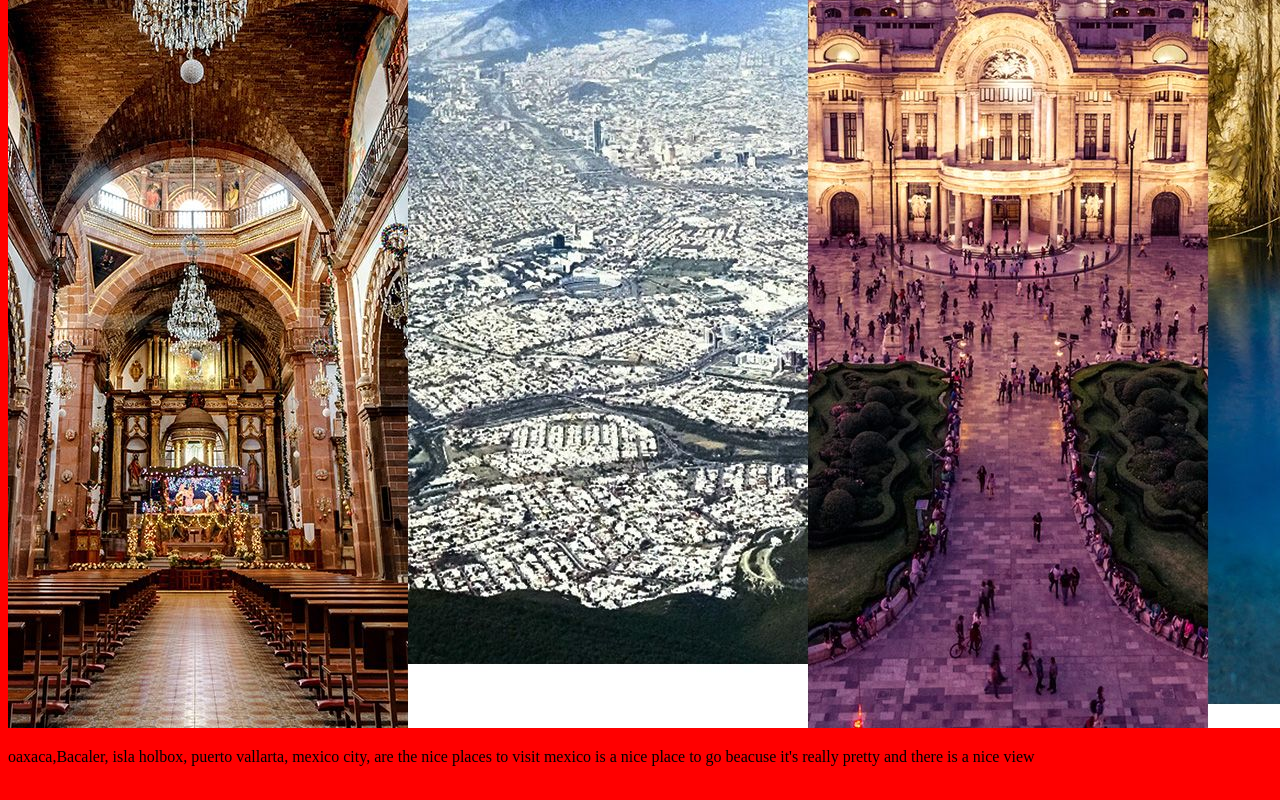
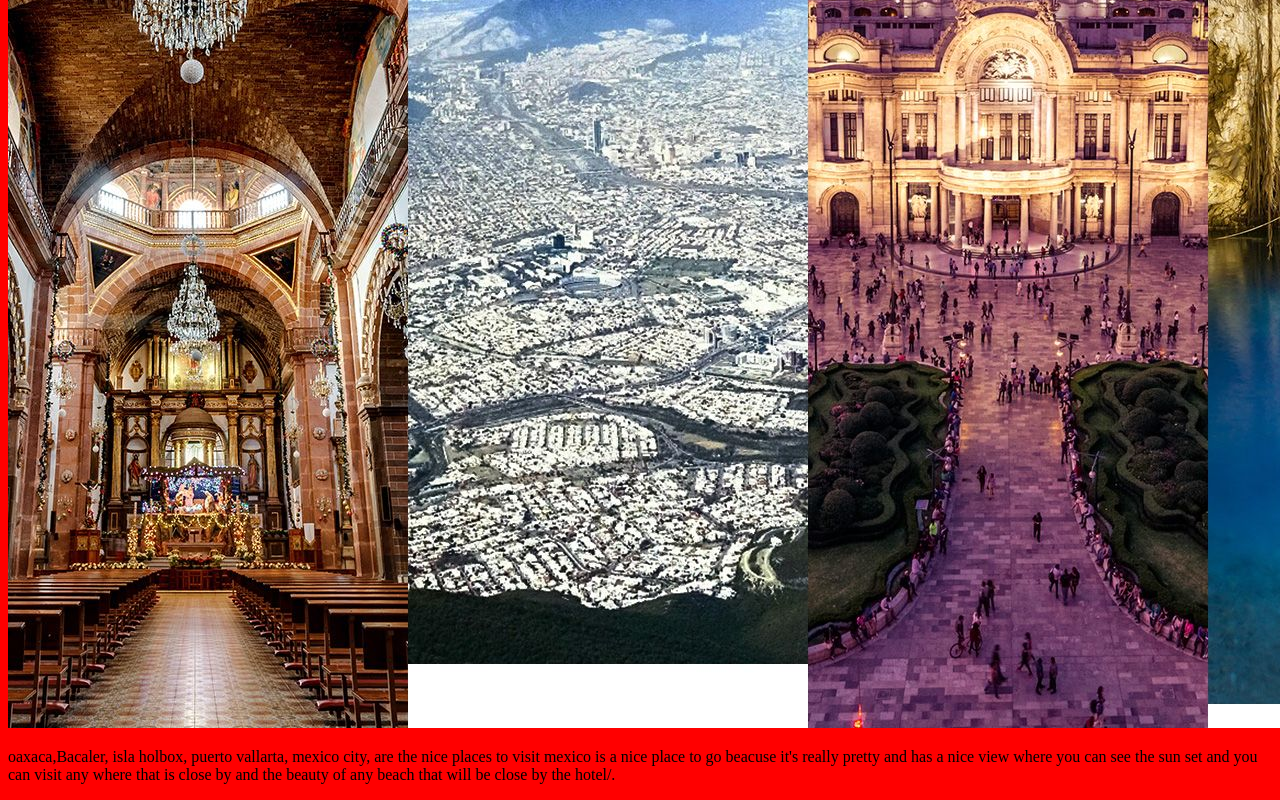
Before and after one commit to kamilahfavela/final-project, a plain HTML site: page subpage2.html in a window 1280 px wide. Shown: the part 451-1251 px from the top of the page. Drawn offline with Linux system fonts and the light colour scheme.

Commit message:
Update subpage2.html

```diff
--- a/subpage2.html
+++ b/subpage2.html
@@ -49,7 +49,9 @@
 <h1>Places to Visit</h1>
      <img src="es-080616-travel-mexico-.jpg">
 <p> oaxaca,Bacaler, isla holbox, puerto vallarta, mexico city, are the nice places to visit mexico
-is a nice place to go beacuse it's really pretty and there is a nice view </p>
+is a nice place to go beacuse it's really pretty and has a nice view where you can see the sun set
+ and you can visit any where that is close by and the beauty of any beach that will be close by the
+ hotel/.</p>
 
 </body>
 </html>
```
